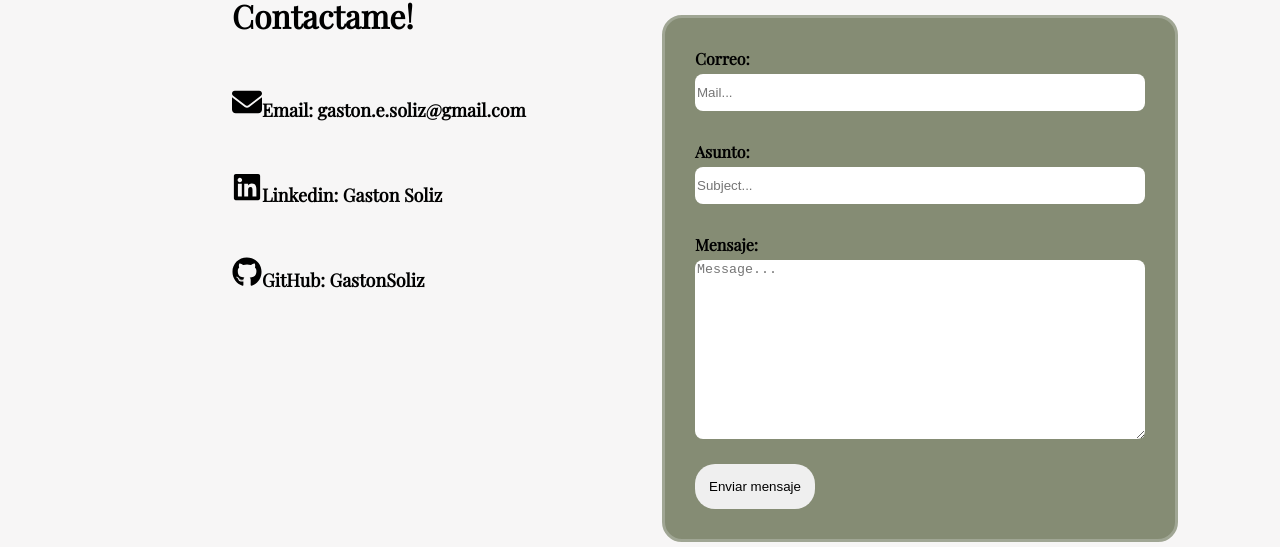
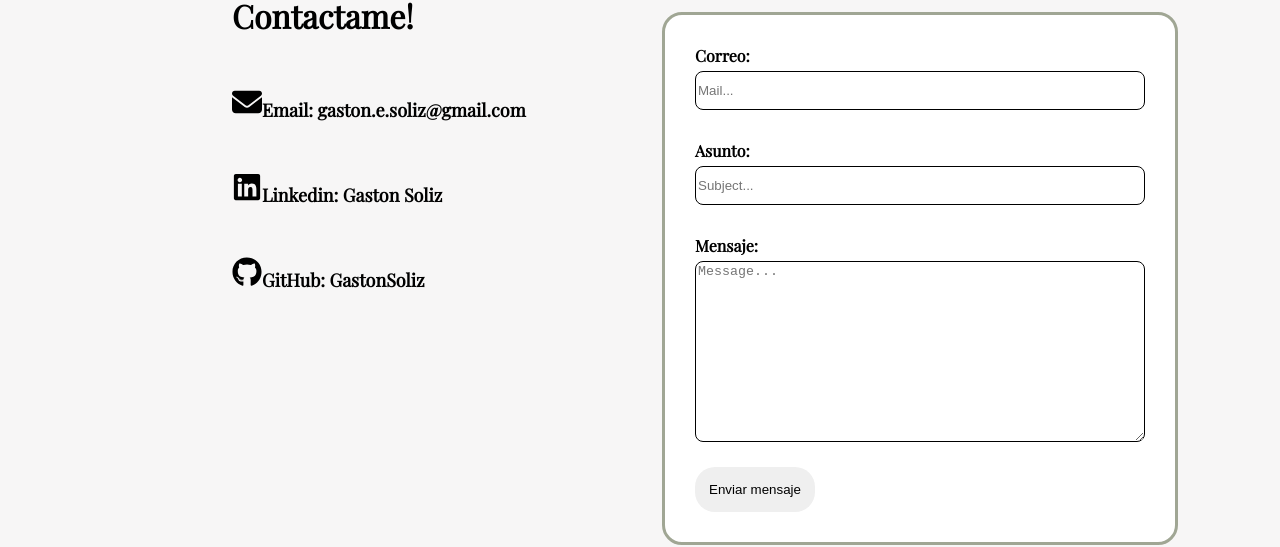
Before and after one commit to GastonSoliz/portfolio-app, a React (Vite) app: page /contact in a window 1280 px wide. Shown: the part 202-749 px from the top of the page. Built offline with nearby package versions, Linux system fonts and the light colour scheme.

Commit message:
fixing style

```diff
--- a/src/components/ContactButton/contactButton.module.css
+++ b/src/components/ContactButton/contactButton.module.css
@@ -7,6 +7,7 @@
   border-radius: 20px;
 
   font-size: 16px;
+  border: none;
 }
 
 .contactBtnContainer button:hover {
--- a/src/views/Contact/contact.module.css
+++ b/src/views/Contact/contact.module.css
@@ -39,7 +39,7 @@
 }
 
 .formContainer {
-  background-color: #858c74;
+  background-color: #fff;
 
   border: 3px solid #a0a694;
   border-radius: 20px;
@@ -59,7 +59,7 @@
   height: 35px;
 
   border-radius: 8px;
-  border: none;
+  border: 1px solid black;
 }
 
 .formContainer textarea {
@@ -69,7 +69,7 @@
   height: 175px;
 
   border-radius: 8px;
-  border: none;
+  border: 1px solid black;
 }
 
 .formContainer label {
--- a/src/views/Home/home.module.css
+++ b/src/views/Home/home.module.css
@@ -49,11 +49,13 @@
 .buttons {
   display: flex;
   gap: 20px;
+  cursor: pointer;
 }
 
 .buttons button:hover {
   width: 140px;
   height: 80px;
+  cursor: pointer;
 }
 
 @media (max-width: 768px) {
```
